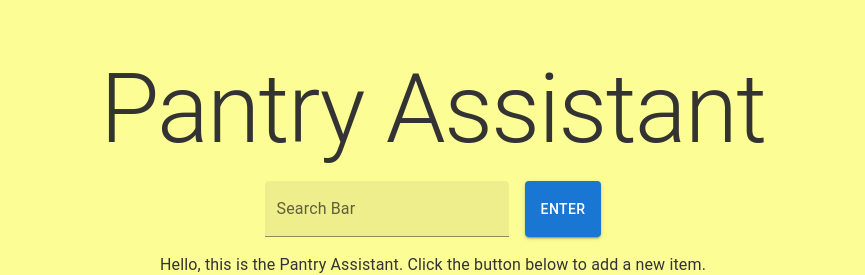
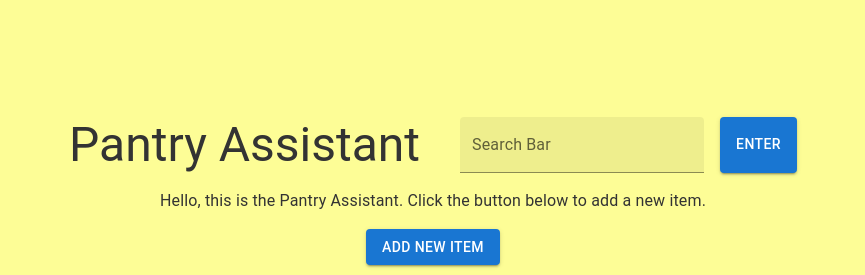
Before and after one commit to hkhamvan263/pantry-assistant-app, a Next.js app in the folder pantry-assistant-app/: page / in a window 1280 px wide. Shown: the top 275 px of the page, without its empty margins (207-1072 px from the left). Built offline with nearby package versions, Linux system fonts and the light colour scheme; no server answers; the database is empty.

Commit message:
Update the header

```diff
--- a/pantry-assistant-app/app/page.js
+++ b/pantry-assistant-app/app/page.js
@@ -117,7 +117,8 @@ export default function Home() {
           </Stack>
         </Box>
       </Modal>
-      <Typography variant='h1' color='#333' textAlign='center'>Pantry Assistant</Typography>
+      <Stack direction="row" spacing={5}>
+        <Typography variant='h3' color='#333' textAlign='left'>Pantry Assistant</Typography>
         <Stack direction="row" spacing={2}>
           <TextField
             id="filled-search"
@@ -126,6 +127,7 @@ export default function Home() {
             variant="filled"
           />
           <Button variant="contained">Enter</Button>
+        </Stack>
       </Stack>
       <Typography color='#333'>
         Hello, this is the Pantry Assistant. Click the button below to add a new item.
```
Lines whose indentation alone changed are shown as unchanged.
